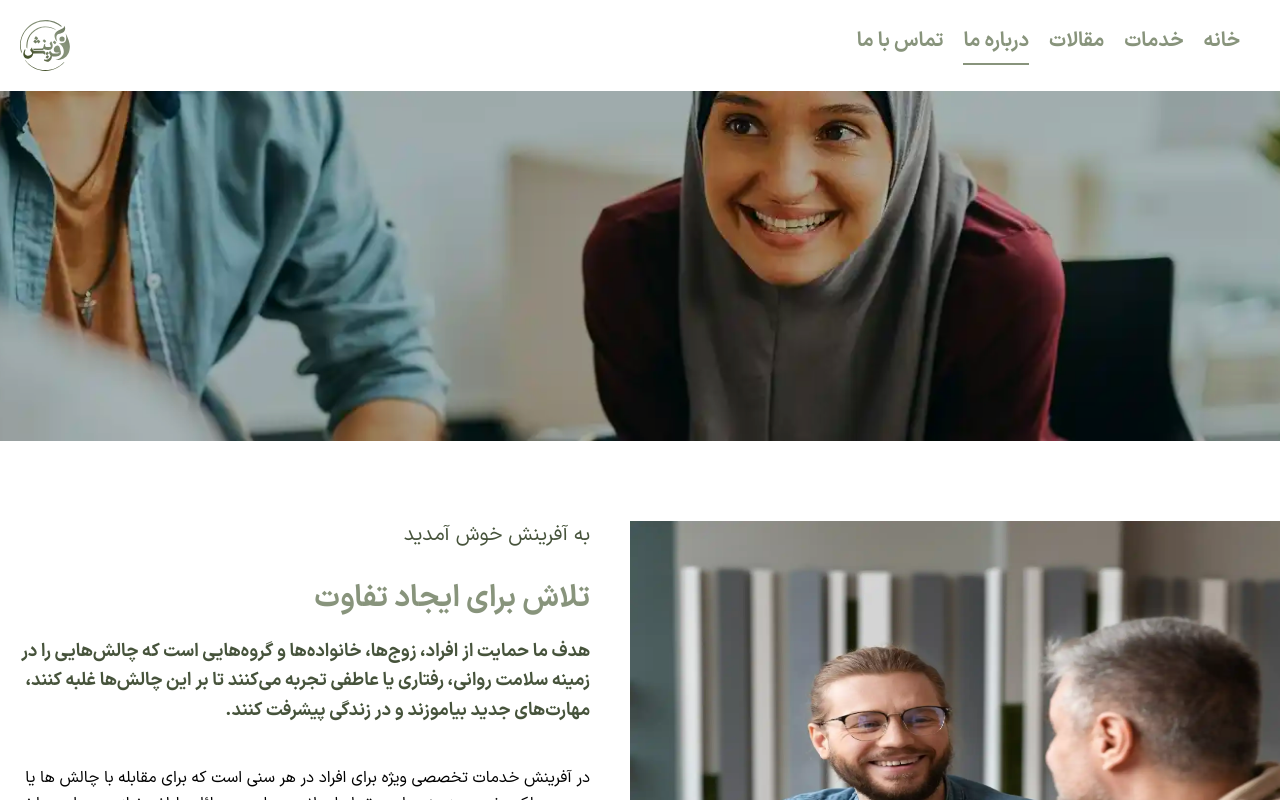
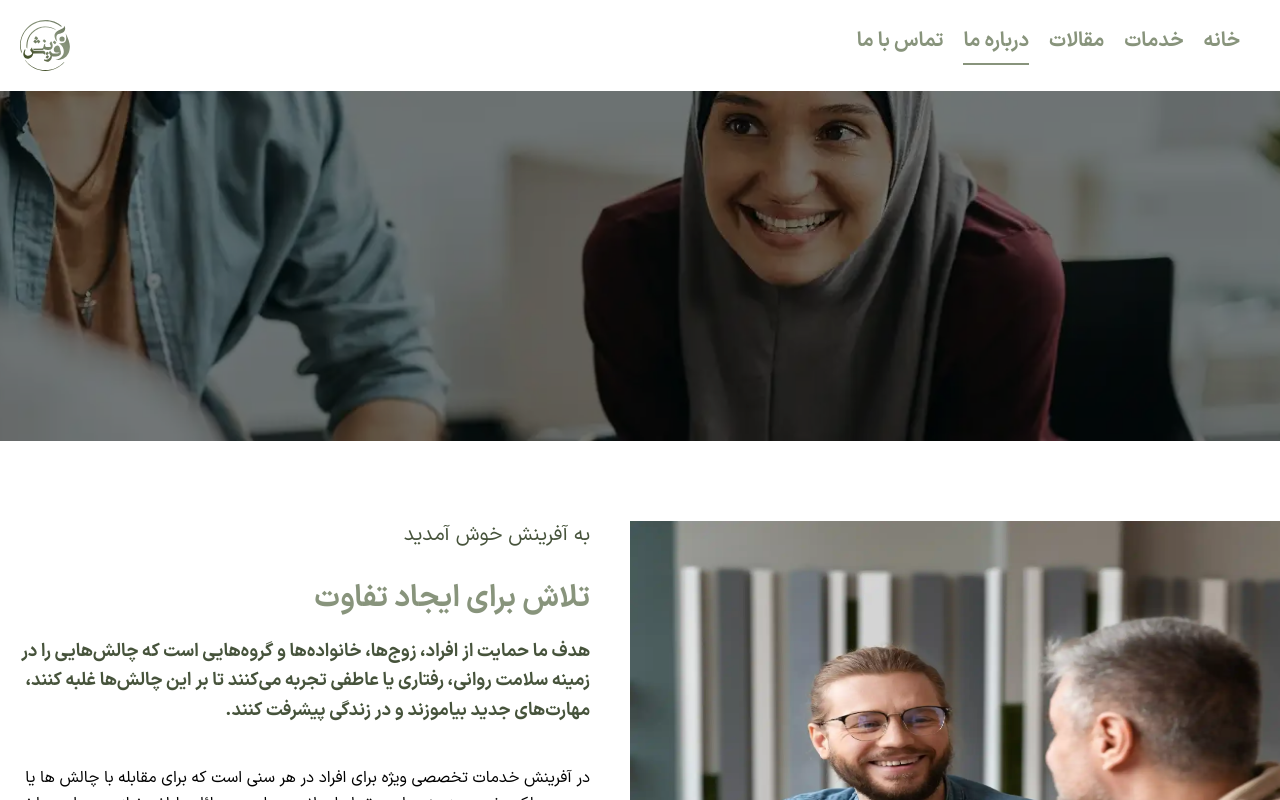
Before and after one commit to amiryar6391/afarinesh, a Next.js app: page /aboutus in a window 1280 px wide. Shown: the top 800 px of the page. Built offline with nearby package versions, Linux system fonts and the light colour scheme.

Commit message:
change image saturate

```diff
--- a/pages/aboutus/index.js
+++ b/pages/aboutus/index.js
@@ -8,7 +8,7 @@ export default function Aboutus(){
     return(
         <>
         <div className=" relative h-[350px] w-full aspect-w-16 aspect-h-9 ">
-            <Image src={photo} fill alt="about us"  className="brightness-75 saturate-150 object-contain md:object-cover object-center"/>
+            <Image src={photo} fill alt="about us"  className="brightness-50 saturate-100 object-contain md:object-cover object-center"/>
         </div>
         <div className=" container mx-auto md:mt-20">
             <div className=" relative h-[750px] hidden md:block lg:float-right lg:w-[650px] ml-10">
```
